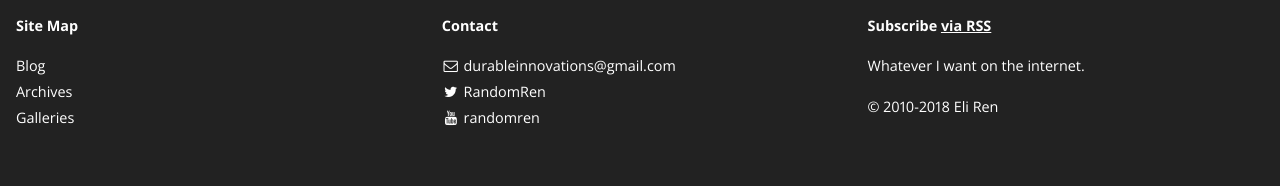
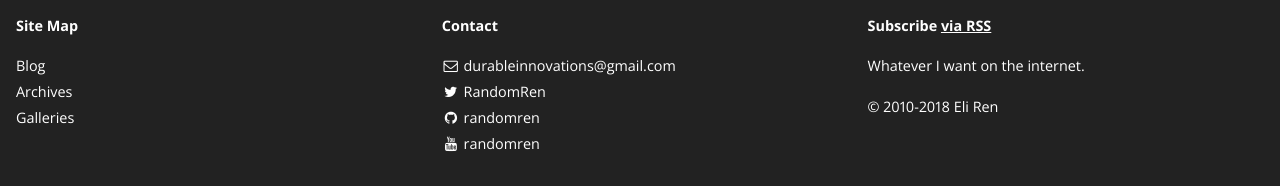
Before and after one commit to randomren/randomren.github.io, a Jekyll site: the page built from index.html, in a window 1280 px wide. Shown: the part 1753-1939 px from the top of the page. Built offline with Jekyll 4.4.1, drawn with Linux system fonts in a browser that asks for light colours; nearby versions of some CDN libraries; the list of posts is cut into pages by our own code.

Commit message:
Fix protocol and social
https --> http
facebook: false
enter GitHub info

```diff
--- a/_config.yml
+++ b/_config.yml
@@ -19,7 +19,7 @@
 # and never end with a slash. Set it to a blank value if hosting at the
 # root of your server.
 # baseurl: "/centrarium" # the subpath of your site, e.g. /blog/
-url: "https://randomren.com" # the base hostname & protocol for your site
+url: "http://randomren.com" # the base hostname & protocol for your site
 cover: "/images/header_image.jpg"
 # logo: "/images/logo.png"
 
@@ -65,19 +65,19 @@
     username: RandomRen
     url: https://twitter.com/RandomRen
     desc: Follow me on Twitter
-    share: true
+    share: false
 
   - name: Facebook
     icon: facebook
     username:
     url:
     desc: Friend me on Facebook
-    share: true
+    share: false
 
   - name: GitHub
     icon: github
-    username:
-    url:
+    username: randomren
+    url: https://github.com/randomren
     desc: Fork me on GitHub
     share: true
 
```
